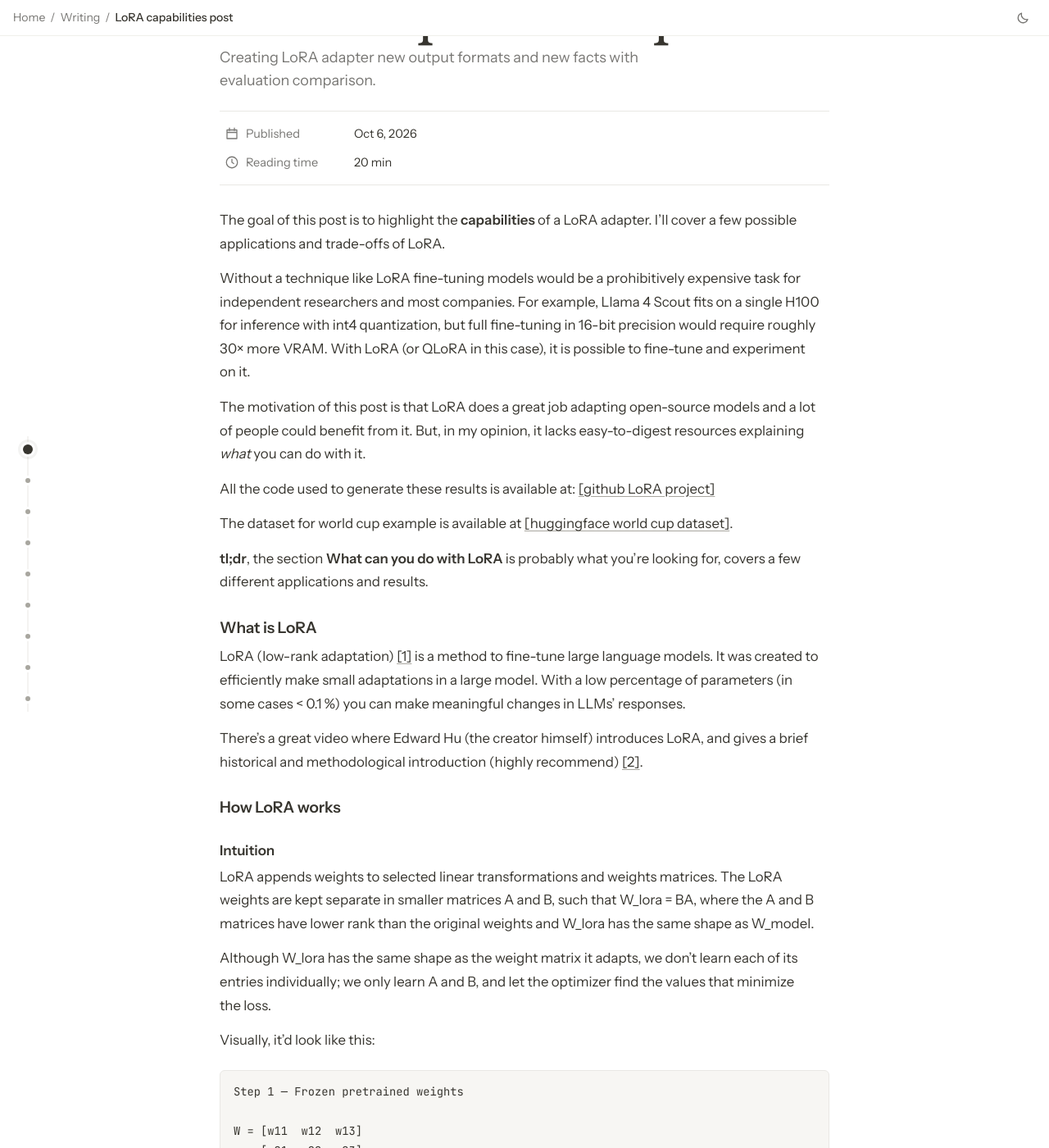
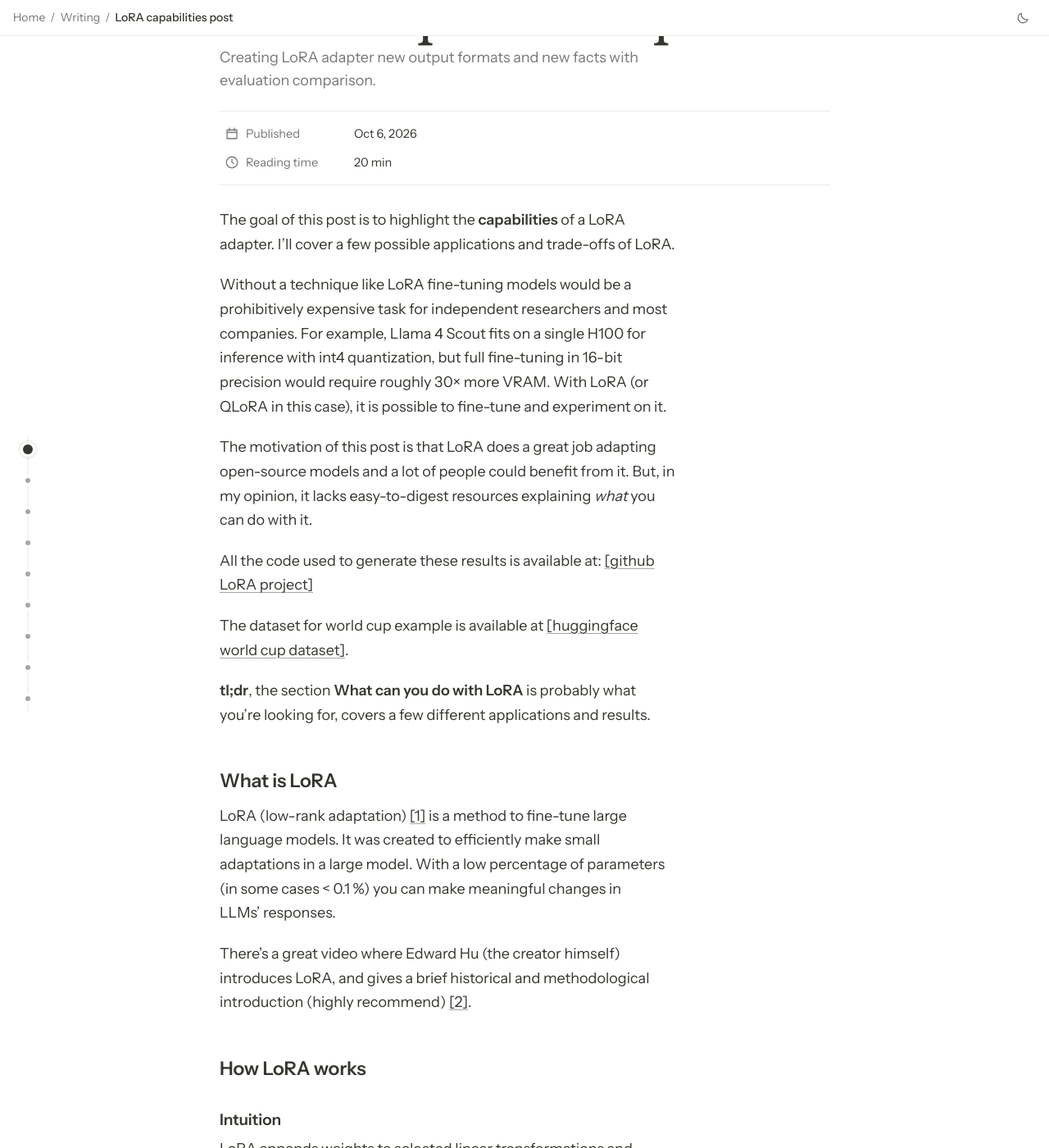
Before and after one commit to tardelr/tardelr.github.io, a Jekyll site: the page built from _posts/2026-10-06-lora-capabilities.md, in a window 1280 px wide and 1400 px high, scrolled down 359 px. Shown: the whole window at 82% size. Built offline with Jekyll 4.4.1, drawn with Linux system fonts in a browser that asks for light colours; some web fonts are replaced; some of the changed text lies outside the part shown.

Commit message:
Improve post readability and add LoRA post figures
- Post typography: 18px body, ~65-char line measure (35rem), paragraph
  spacing of ~1 line, larger h2-h4 with more space above
- Images span the full column with an 840px height cap
- LoRA post: replace the ASCII matrix walkthrough with a diagram, add the
  paper's LoRA figure (fixing the broken Obsidian embed), and add the
  layout-match and correctness charts

Co-Authored-By: Claude Opus 5.5 <noreply@anthropic.com>

````diff
--- a/_posts/2026-10-06-lora-capabilities.md
+++ b/_posts/2026-10-06-lora-capabilities.md
@@ -34,50 +34,13 @@ Although W_lora has the same shape as the weight matrix it adapts, we don't lear
 
 Visually, it'd look like this:
 
-```
-Step 1 — Frozen pretrained weights
-
-W = [w11  w12  w13]
-    [w21  w22  w23]
-    [w31  w32  w33]
-    [w41  w42  w43]     ← 4 × 3 = 12 parameters, frozen
-
-
-Step 2 — Low-rank adapters, rank r = 1
-
-B = [b1]      A = [a1 a2 a3]
-    [b2]
-    [b3]
-    [b4]
-
-B: out_features × rank      A: rank × in_features
-B: 4 × 1      A: 1 × 3     ← only 4 + 3 = 7 trainable parameters
-
-
-Step 3 — Multiply the adapters
-
-BA = [b1×a1  b1×a2  b1×a3]
-     [b2×a1  b2×a2  b2×a3]
-     [b3×a1  b3×a2  b3×a3]
-     [b4×a1  b4×a2  b4×a3]     ← 4 × 3, matches W dimension
-
-
-Step 4 — Combine: W' = W + (α / r) × BA
-         (the α / r scaling is omitted below for readability)
-
-W' = [w11 + b1×a1   w12 + b1×a2   w13 + b1×a3]
-     [w21 + b2×a1   w22 + b2×a2   w23 + b2×a3]
-     [w31 + b3×a1   w32 + b3×a2   w33 + b3×a3]
-     [w41 + b4×a1   w42 + b4×a2   w43 + b4×a3]
-
-     ← same shape as W, so it drops back into the model unchanged
-```
+![LoRA update in four steps: frozen 4×3 weights W; rank-1 adapters B (4×1) and A (1×3) with 7 trainable parameters; their product BA is 4×3; W′ = W + (α/r)·BA has the same shape as W](/assets/img/lora_w_matrix_update.png)
 
 In practice, we'd have a W_lora matrix for each linear transformation of our choice (including all).
 
 The classic LoRA diagram, from the original paper:
 
-![[Pasted image 20260917214745.png|223]]
+![LoRA reparametrization from the original paper: input x goes through the frozen pretrained weights W ∈ ℝ^(d×d) and, in parallel, through A = 𝒩(0, σ²) down to rank r and B = 0 back up; the two outputs are summed into h](/assets/img/lora_adapter_image.png){: style="max-width: min(100%, 420px)"}
 
 It shows how this parallel operation is carried out, and also how A and B are initialized. A is initialized to a random Gaussian, and B to a zeros matrix, so in the beginning, BA results in zero and has no impact in predictions.
 
--- a/assets/css/main.css
+++ b/assets/css/main.css
@@ -373,17 +373,21 @@ tr.row:hover td { background: var(--bg-hover); }
 /* ---------- post body ---------- */
 .post-title { font-size: clamp(36px, 6vw, 54px); }
 .page-post { max-width: calc(744px + 2 * clamp(16px, 5vw, 64px)); }
-.prose { margin-top: 28px; font-size: 1.05rem; line-height: 1.7; }
-.prose > *, .prose p { max-width: none; }
-.prose h2 { margin: 40px 0 10px; font-size: 24px; }
-.prose h3 { margin: 30px 0 8px; font-size: 19px; font-weight: 600; letter-spacing: -0.006em; line-height: 1.3; scroll-margin-top: 64px; }
-.prose h4 { margin: 28px 0 6px; font-size: 17px; font-weight: 600; line-height: 1.35; }
+.prose { margin-top: 28px; font-size: 1.125rem; line-height: 1.65; }
+.prose > * { max-width: none; }
+/* cap the text measure (~65-70 chars at 18px); code, tables, images and math keep the full column.
+   rem, not ch: Instrument Sans has a wide "0", so 66ch is ~790px; real text averages ~8.4px/char */
+.prose > :is(p, ul, ol, blockquote, h2, h3, h4, h5) { max-width: 35rem; }
+.prose h2 { margin: 2.4em 0 0.6em; font-size: 28px; }
+.prose h3 { margin: 2.2em 0 0.55em; font-size: 23px; font-weight: 600; letter-spacing: -0.006em; line-height: 1.3; scroll-margin-top: 64px; }
+.prose h4 { margin: 1.8em 0 0.45em; font-size: 19px; font-weight: 600; line-height: 1.35; }
 .prose h5 { margin: 24px 0 6px; font-size: 15px; font-weight: 600; line-height: 1.4; color: var(--fg-mute); }
 .prose :is(h2, h3, h4, h5, h6) { scroll-margin-top: calc(64px + env(safe-area-inset-top, 0px)); }
 .prose a { color: var(--fg); text-decoration: underline; text-decoration-color: var(--fg-faint); text-underline-offset: 3px; }
 .prose a:hover { text-decoration-color: var(--fg); }
-.prose ul, .prose ol { margin: 0 0 14px; padding-left: 24px; }
-.prose li { margin-bottom: 4px; padding-left: 2px; }
+.prose p, .prose ul, .prose ol { margin: 0 0 1.1em; }
+.prose ul, .prose ol { padding-left: 24px; }
+.prose li { margin-bottom: 0.35em; padding-left: 2px; }
 .prose li::marker { color: var(--fg-faint); }
 /* blockquotes read as note callouts */
 .prose blockquote {
@@ -393,13 +397,15 @@ tr.row:hover td { background: var(--bg-hover); }
 }
 .prose blockquote p:last-child { margin-bottom: 0; }
 .prose hr { border: 0; border-top: 1px solid var(--line); margin: 36px 0; max-width: none; }
-.prose img { display: block; max-width: 100%; height: auto; margin: 22px auto; border-radius: 8px; border: 1px solid var(--line); }
-.prose img + em { display: block; margin: -12px auto 22px; text-align: center; font-size: 14px; line-height: 1.5; font-style: normal; color: var(--fg-mute); text-wrap: balance; }
+/* images use the full column (charts need the width); the height cap keeps tall diagrams at ~text width */
+.prose > p:has(> img) { max-width: none; }
+.prose img { display: block; max-width: 100%; max-height: 840px; width: auto; height: auto; margin: 1.6em auto; border-radius: 8px; border: 1px solid var(--line); }
+.prose img + em { display: block; margin: -18px auto 1.6em; text-align: center; font-size: 14px; line-height: 1.5; font-style: normal; color: var(--fg-mute); text-wrap: balance; }
 .prose figure { margin: 22px 0; }
 .prose figcaption { font-size: 14px; color: var(--fg-mute); margin-top: -12px; text-align: center; }
 
 /* tables: wrapped in .table-wrap by _layouts/post.html so wide ones scroll on their own */
-.prose .table-wrap { margin: 22px 0; overflow-x: auto; -webkit-overflow-scrolling: touch; }
+.prose .table-wrap { margin: 1.6em 0; overflow-x: auto; -webkit-overflow-scrolling: touch; }
 .prose table { width: 100%; min-width: 0; margin: 0; max-width: none; border-collapse: collapse; font-size: 0.9em; line-height: 1.5; font-variant-numeric: tabular-nums; }
 .prose th, .prose td { padding: 8px 12px; text-align: left; vertical-align: top; }
 .prose th { font-size: inherit; font-weight: 600; color: var(--fg); border-bottom: 1px solid var(--fg-faint); }
@@ -414,7 +420,7 @@ tr.row:hover td { background: var(--bg-hover); }
 :root[data-theme="dark"] .prose code { color: #f0a59d; }
 @media (prefers-color-scheme: dark) { :root:not([data-theme="light"]) .prose code { color: #f0a59d; } }
 .prose pre {
-  margin: 22px 0; padding: 14px 16px; overflow-x: auto; max-width: none;
+  margin: 1.6em 0; padding: 14px 16px; overflow-x: auto; max-width: none;
   background: var(--bg-soft); border: 1px solid var(--line); border-radius: 6px;
   font-size: 0.82em; line-height: 1.6; white-space: pre; overflow-wrap: normal; tab-size: 4;
 }
````
Also changed, not shown: other parts of _posts/2026-10-06-lora-capabilities.md (+4 -0 lines), assets/img/correctness.png (added), assets/img/layout_match.png (added), assets/img/lora_adapter_image.png (added), assets/img/lora_w_matrix_update.png (added).
